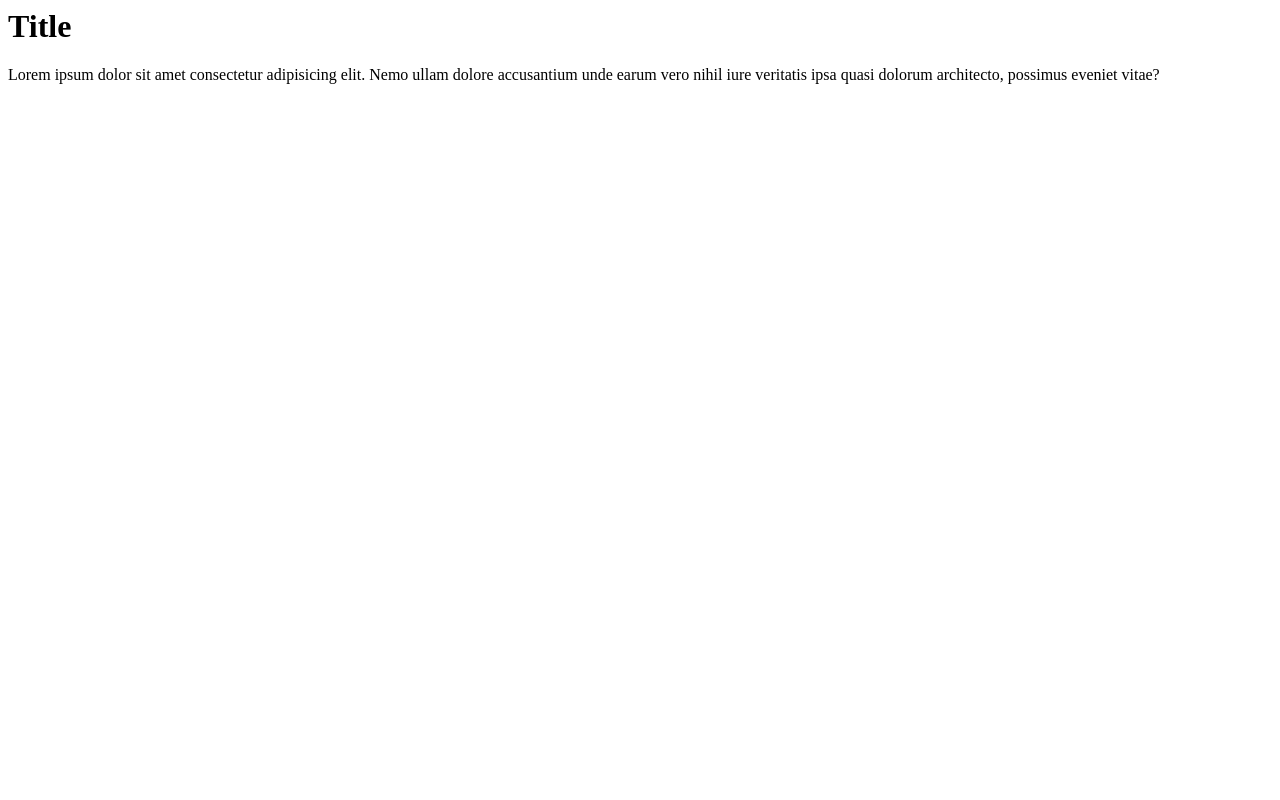
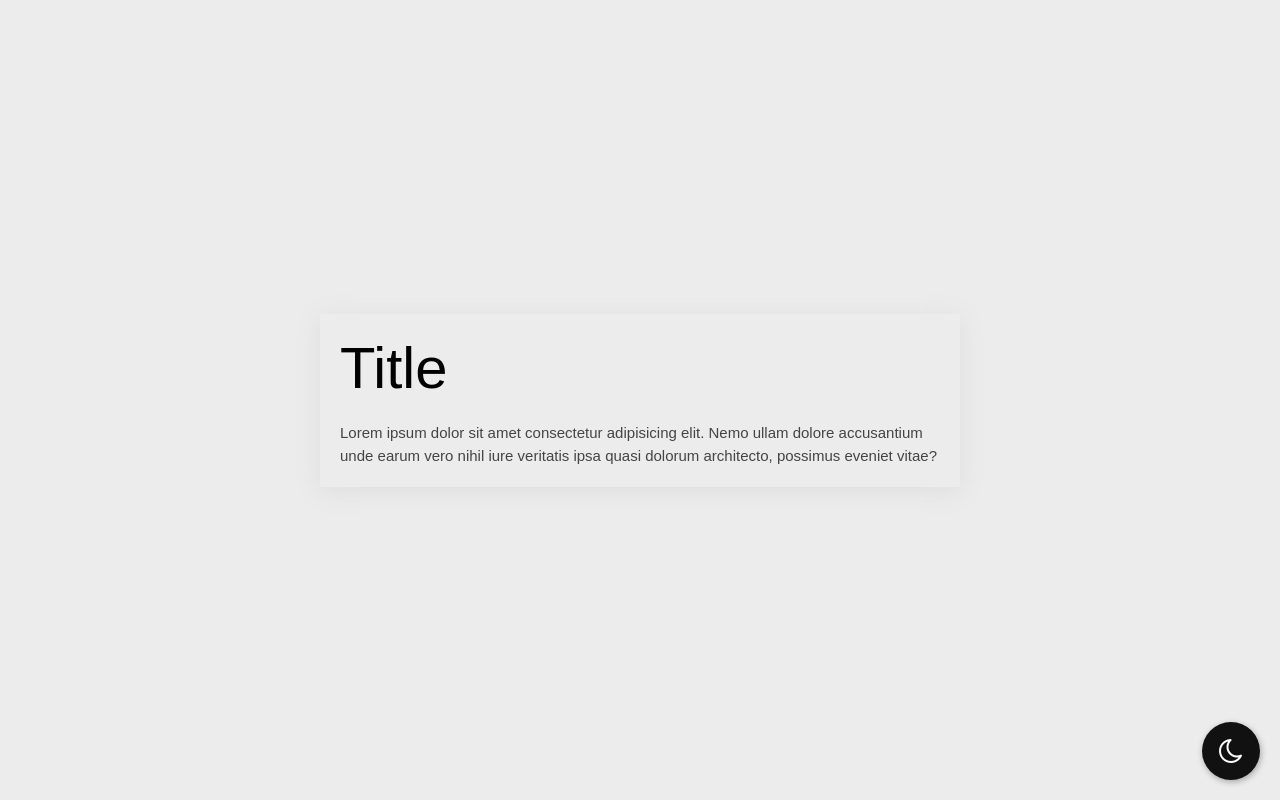
Before and after one commit to 3101neighborhoodcz/emerald-testing-ver, a plain HTML site: page index.html in a window 1280 px wide. Drawn offline with Linux system fonts and the light colour scheme.

Commit message:
Update index.html

```diff
--- a/index.html
+++ b/index.html
@@ -1,3 +1,6 @@
+<html>
+    <head><link rel="stylesheet" href="./test.css">
+    <body>
 <div class="dntoggle fa fa-moon-o"></div>
 <div class="content">
     <h1 class="header">Title</h1>
@@ -5,3 +8,5 @@
       Lorem ipsum dolor sit amet consectetur adipisicing elit. Nemo ullam dolore accusantium unde earum vero nihil iure veritatis ipsa quasi dolorum architecto, possimus eveniet vitae?
   </div>
 </div>
+    </body>
+</html>
```
